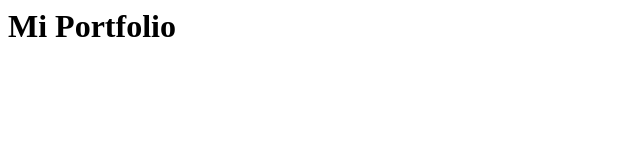
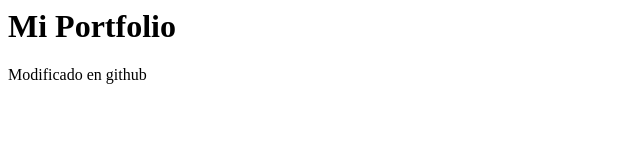
Before and after one commit to pdev1981git/portfolio-FrontEnd, a plain HTML site: page index.html in a window 1280 px wide. Shown: the whole page, without its empty margins (0-640 px from the left). Drawn offline with Linux system fonts and the light colour scheme.

Commit message:
Update index.html

```diff
--- a/index.html
+++ b/index.html
@@ -1 +1,2 @@
 <h1>Mi Portfolio</h1>
+<p>Modificado en github</p>
```
